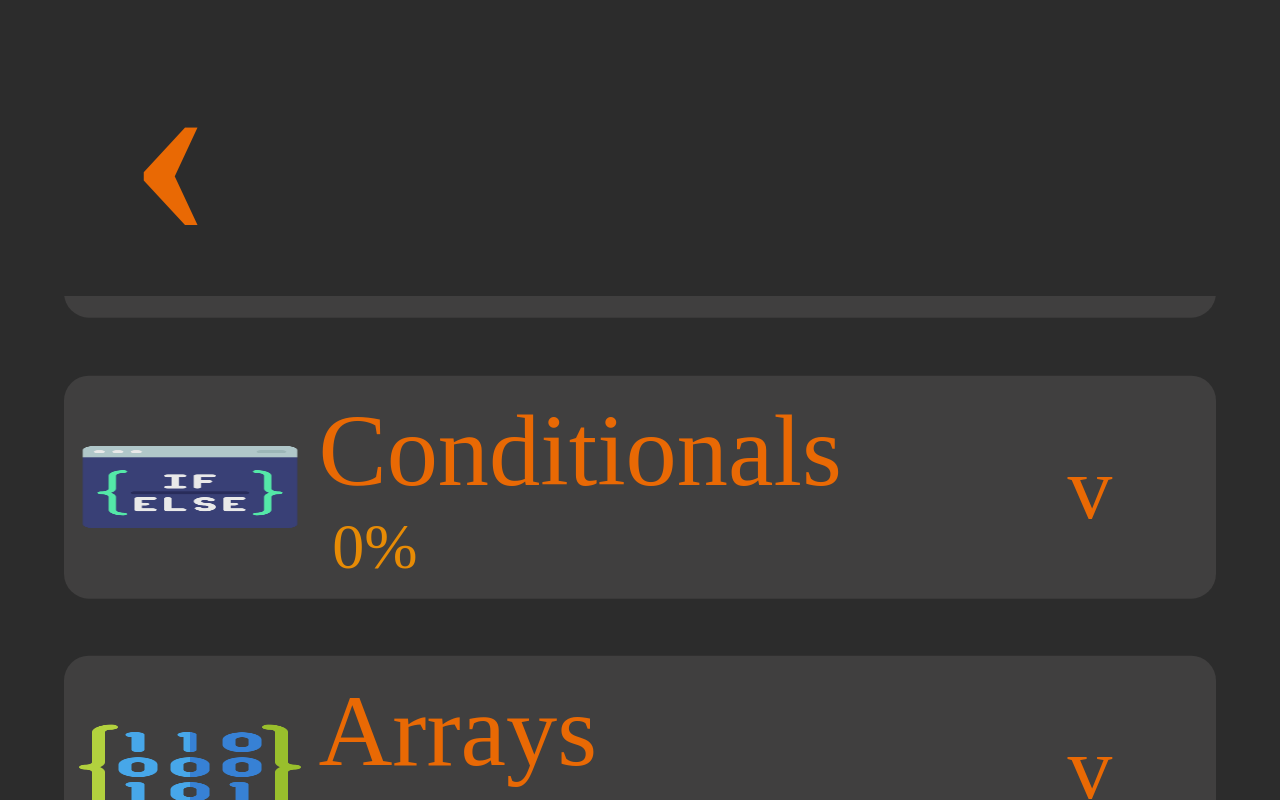
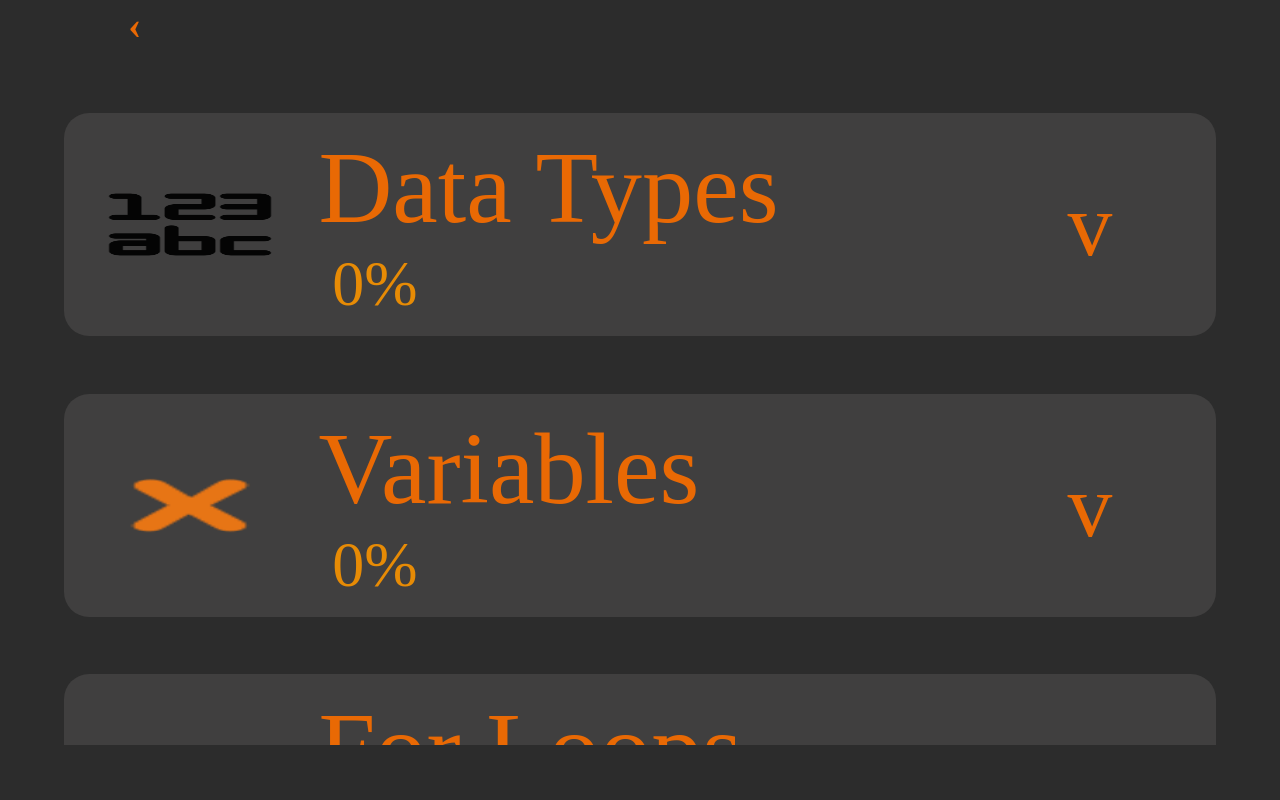
Before and after one commit to NinaEmiko/code-jawn, a React (Vite) app in the folder frontend/: page / in a window 1280 px wide. Both pictures are taken after a click on the button "Java". Shown: the top 800 px of the page. Built offline with nearby package versions, Linux system fonts and the light colour scheme; the HTML template or start-up script is replaced by a standard one; a web font is replaced by a local one.

Commit message:
Update styles

```diff
--- a/frontend/src/flow/2-select-language/SelectLanguage.tsx
+++ b/frontend/src/flow/2-select-language/SelectLanguage.tsx
@@ -12,6 +12,7 @@ function SelectLesson({props}:{props:any}) {
 
     return (
       <Container>
+                {/* <button className="back-btn-jawn" >{" "}</button> */}
         <Display>
             <div className="parent-jawn">
                 <div className="child-jawn">
@@ -41,7 +42,7 @@ function SelectLesson({props}:{props:any}) {
                 </div>
             </div>
         </Display>
-        <Controls children={undefined} />
+        {/* <Controls children={undefined} /> */}
       </Container>
     )
   }
--- a/frontend/src/flow/4-select-lesson/SelectJavaLesson.tsx
+++ b/frontend/src/flow/4-select-lesson/SelectJavaLesson.tsx
@@ -10,6 +10,7 @@ import SelectMethodsLesson from "./SelectJavaLesson/SelectMethodsLesson";
 import SelectOperatorsLesson from "./SelectJavaLesson/SelectOperatorsLesson";
 import LanguageLessonContainer from "../../components/LanguageLessonContainer";
 import SelectDataTypeLesson from "./SelectJavaLesson/SelectDataTypeLesson";
+import Controls from "../../components/Controls";
 
 
 function JavaLessons({props}:{props:any}) {
@@ -30,10 +31,12 @@ function JavaLessons({props}:{props:any}) {
 
   return (
     <Container>
-        <button className="back-btn-jawn" onClick={handleBackClick}>{"‹"}</button>
+        <div className="back-btn-container">
+            <button className="back-btn-jawn" onClick={handleBackClick}>{"‹"}</button>
+        </div>
         <Display>
-            <div className="parent-jawn-lessons">
-                <div className="child-jawn-lessons">
+            <div className="parent-jawn">
+                <div className="child-jawn">
                     <div className="language-btn-container" onClick={() => handleShowSection("Data Types")}>
                         <LanguageLessonContainer props={{
                             lesson: "Data Types",
@@ -44,6 +47,7 @@ function JavaLessons({props}:{props:any}) {
                     {showSection === 'Data Types' &&
                         <SelectDataTypeLesson props={{handleButtonClick:handleButtonClick}} />
                     }
+
                     <div className="language-btn-container" onClick={() => handleShowSection("Variables")}>
                         <LanguageLessonContainer props={{
                             lesson: "Variables",
@@ -123,6 +127,7 @@ function JavaLessons({props}:{props:any}) {
                 </div>
             </div>
         </Display>
+        {/* <Controls children={undefined} /> */}
     </Container>
   )
 }
--- a/frontend/src/styling/Answer.css
+++ b/frontend/src/styling/Answer.css
@@ -4,13 +4,15 @@
     border-top: solid var(--accent-jawn);
     border-left: solid var(--accent-jawn);
     padding: 20px;
-    margin-bottom: 10px;
+    margin-bottom: 1%;
     font-size: 5vw;
+    height: 20%;
 }
 
 .answer-jawn{
-    display: block;
-    height: 75%;
+    padding-top: 9%;
+    padding-bottom: 9%;
+    height: 70%;
 }
 .answer-input{
     width: 100%;
--- a/frontend/src/styling/Controls.css
+++ b/frontend/src/styling/Controls.css
@@ -6,8 +6,9 @@
     background-color: var(--background-light-jawn);
     display: flex;
     align-items: center;
-    padding-bottom: 10px;
+    /* padding-bottom: 10px; */
     width: 100%;
+    bottom: 0;
 }
 .profile-jawn, .computer-jawn{
     width: 50%;
--- a/frontend/src/styling/Display.css
+++ b/frontend/src/styling/Display.css
@@ -1,8 +1,7 @@
 /* CONTAINER */
 
 .display-jawn {
-    /* margin: 1%; */
-    height: 90%;
+    height: 95%;
     border-left: none;
     border-right: none;
     border-top: none;
@@ -13,29 +12,29 @@
     overflow-y: scroll;
     position: relative;
     width: 100%;
+    padding-top: 5%;
+    padding-bottom: 5%;
 }
 
 /* PARENT */
 
-.parent-jawn .parent-jawn-lessons{
+.parent-jawn{
     position: relative;
     height: 100%;
     width: 100%;
     overflow-y: hidden;
     overflow: auto;
+    display: flex;
+    justify-content: center;
 }
 
 /* CHILD */
 
-.child-jawn, .child-jawn-lessons{
+.child-jawn{
     align-items: center;
-    justify-content: center;
-    /* text-align: center; Messing up answer button styling */
-    position: absolute;
-    top: 50%;
-    left: 50%;
-    transform: translate(-50%, -50%);
     width: 90%;
+    display: flex;
+    flex-direction: column;
 }
 
 /* TEXT */
@@ -65,17 +64,21 @@
 /* HEADER TEXT */
 
 .header-jawn{
-align-items: center;
-text-align: center;
-color: var(--accent-jawn);
+    align-items: center;
+    text-align: center;
+    color: var(--accent-jawn);
+}
+
+.back-btn-container{
+    justify-content: center;
+    align-items: center;
 }
 
 .back-btn-jawn{
-    top: 0;
-    left: 0;
     background-color: transparent;
-    font-size: 20vw;
+    font-size: 250%;
     border: none;
     font-weight: bold;
     padding-left: 10%;
+    height: 5%;
 }
--- a/frontend/src/styling/Language.css
+++ b/frontend/src/styling/Language.css
@@ -6,6 +6,7 @@
     background-color: var(--background-light-jawn);
     border-radius: 25px;
     margin-bottom: 5%;
+    width: 100%;
 }
 
 .code-jawn-icon-container{
--- a/frontend/src/styling/Question.css
+++ b/frontend/src/styling/Question.css
@@ -6,8 +6,8 @@
 }
 
 .question-jawn{
-    display: block;
-    height: 25%;
+    display: flex;
+    height: 10%;
     align-items: center;
     justify-content: center;
     text-align: left;
@@ -57,3 +57,10 @@
     font-size: 6vw;
     background-color: transparent;
 }
+
+.progress-tracker{
+    height: 10%;
+    display: flex;
+    justify-content: center;
+    align-items: center;
+}
```
